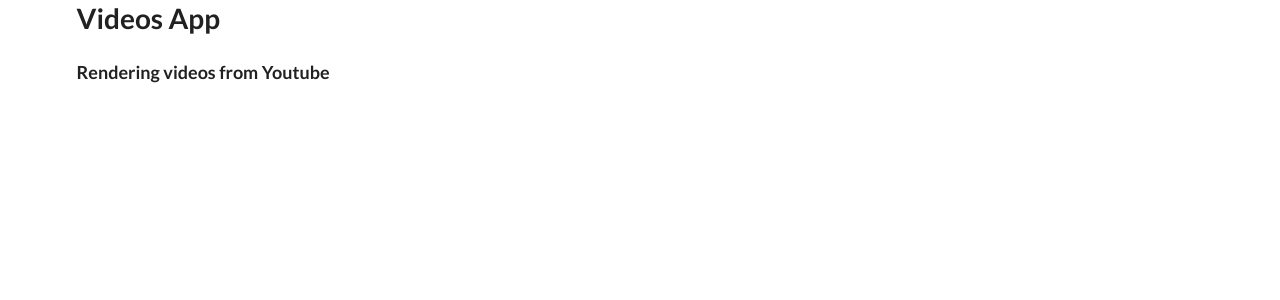
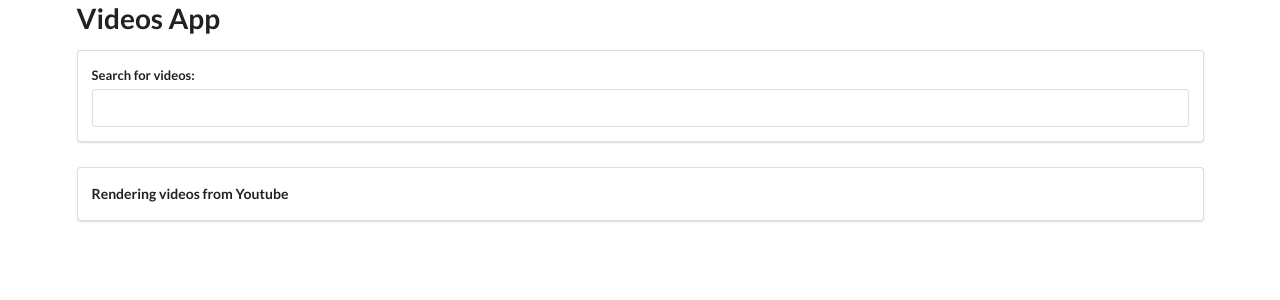
Before and after one commit to IulianStave/videos-react-search-api, a React (Create React App) app: page / in a window 1280 px wide. Shown: the top 300 px of the page. Built offline with nearby package versions, Linux system fonts and the light colour scheme.

Commit message:
Add SearchBar component

```diff
--- a/src/components/App.js
+++ b/src/components/App.js
@@ -1,14 +1,18 @@
 import React from 'react';
 import VideoList from './VideoList';
+import SearchBar from './SearchBar';
 
 
 class App extends React.Component {
 
+  dataSource = {text: "Youtube"};
+
   render() {
     return (
-      <div className='ui container'>
+      <div className="ui container">
         <h1> Videos App </h1>
-        <h3> <VideoList source='Youtube'/> </h3>
+        <SearchBar />
+        <h3> <VideoList source={this.dataSource.text}/> </h3>
     </div>
     );
   }
--- /dev/null
+++ b/src/components/SearchBar.js
@@ -0,0 +1,23 @@
+import React from 'react';
+
+class SearchBar extends React.Component {
+
+onFormSubmit = event => {
+  event.preventDefault();
+}
+
+  render() {
+    return (
+      <div className="ui segment">
+        <form onSubmit={this.onFormSubmit} className="ui form">
+          <div className="field">
+            <label htmlFor="searchInput">Search for videos:</label>
+            <input type="text" className="ui input" id="searchInput"/>
+          </div>
+        </form>
+      </div>
+    );
+  }
+}
+
+export default SearchBar;
--- a/src/components/VideoList.js
+++ b/src/components/VideoList.js
@@ -1,23 +1,12 @@
 import React from 'react';
 
-// class VideoList extends React.Component {
+const VideoList = props => {
 
-//   render() {
-//     return (
-//     <div className='ui segment'>
-//       {}
-//       Rendering videos from {this.props.source}
-//     </div>
-//     );
-//   }
-
-// }
-
-const VideoList = props =>{
   return (
-    <div className='ui container'>
+    <div className="ui segment">
       Rendering videos from {props.source}
     </div>
   )
 }
+
 export default VideoList;
```
